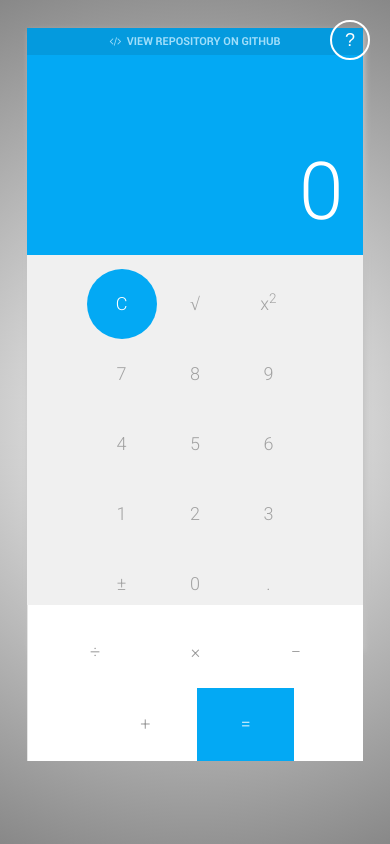
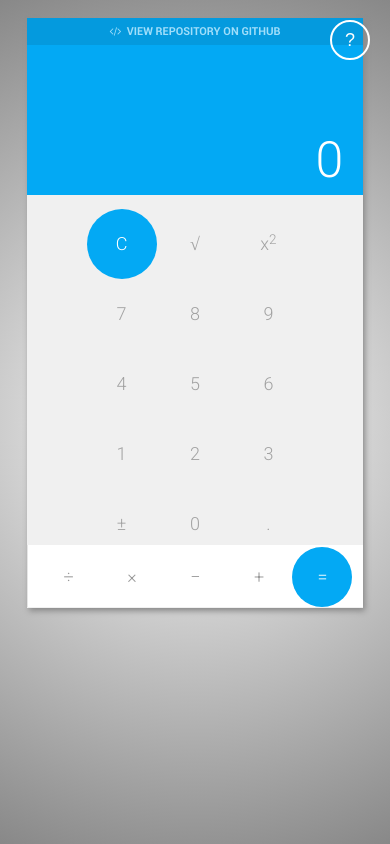
Before and after one commit to narulakeshav/calculator, a website: page index.html in a window 390 px wide. Drawn offline with nearby package versions, Linux system fonts and the light colour scheme.

Commit message:
Responsive

```diff
--- a/css/creative.css
+++ b/css/creative.css
@@ -241,29 +241,45 @@ a, .btn {
 
 /* MEDIA QUERIES */
 @media only screen and (max-width: 768px) {
+    body {
+       padding-top: 1.3em;
+    }
     .calculator {
-        height: 620px;
+        height: 590px;
+        box-shadow: 2px 3px 6px #888;
     }
     .displayBox {
-        height: 200px;
+        height: 150px;
     }
     .displayText {
         margin-top: 80px;
+        font-size: 50px;
     }
-    .btn-calc {
+    .btn-calc,
+    .btn-calc:focus {
         width: 70px;
         height: 70px;
         font-size: 18px;
     }
-    .btn-operation {
-        width: 97px;
-        height: 72.8px;
+    .btn-operation,
+    .btn-operation:focus {
+        width: 60px;
+        height: 60px;
         font-size: 18px;
+        margin-top: -8px;
     }
-    .clear {
+    .clear,
+    .clear:focus {
         width: 70px;
         height: 70px;
         font-size: 18px;
+    }
+    .equals,
+    .equals:focus {
+        width: 60px;
+        height: 60px;
+        border-radius: 60px;
+        margin-top: -8px;
     }
     .modal-dialog {
         width: 100%;
```
